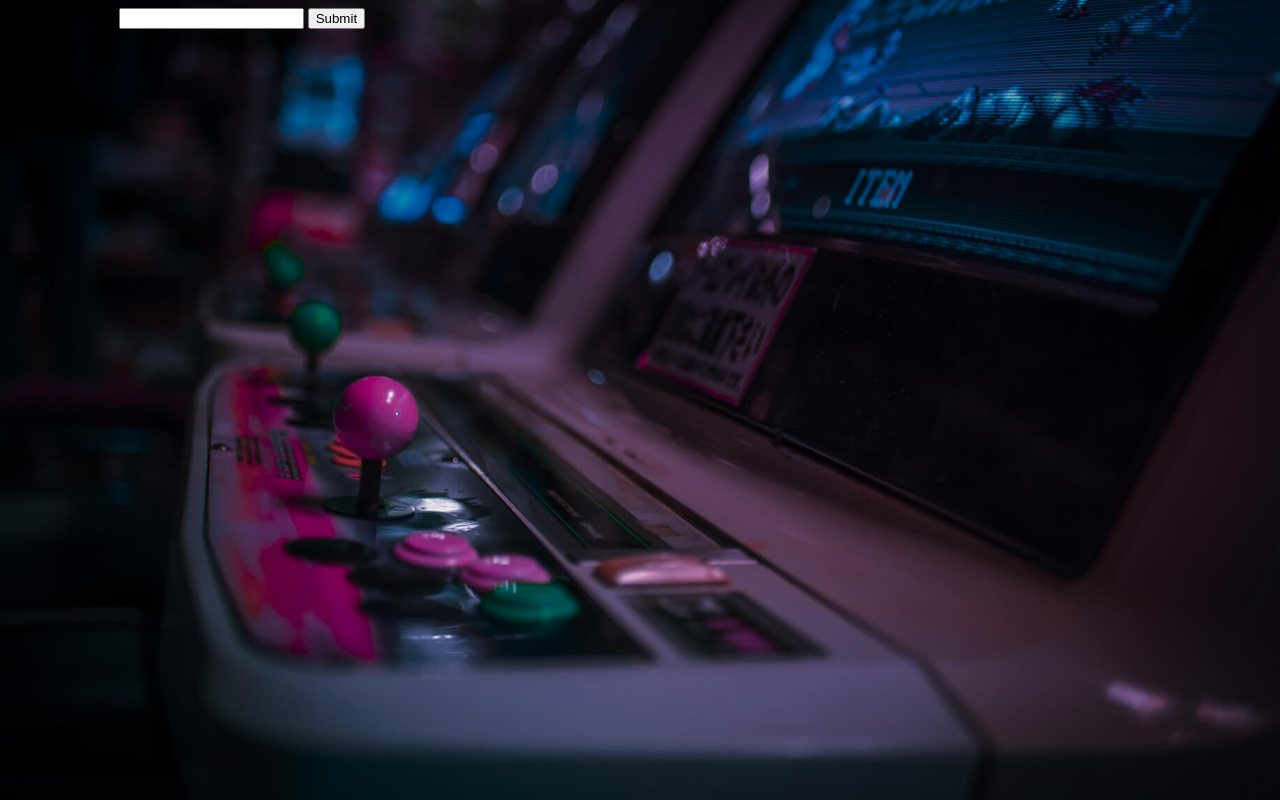
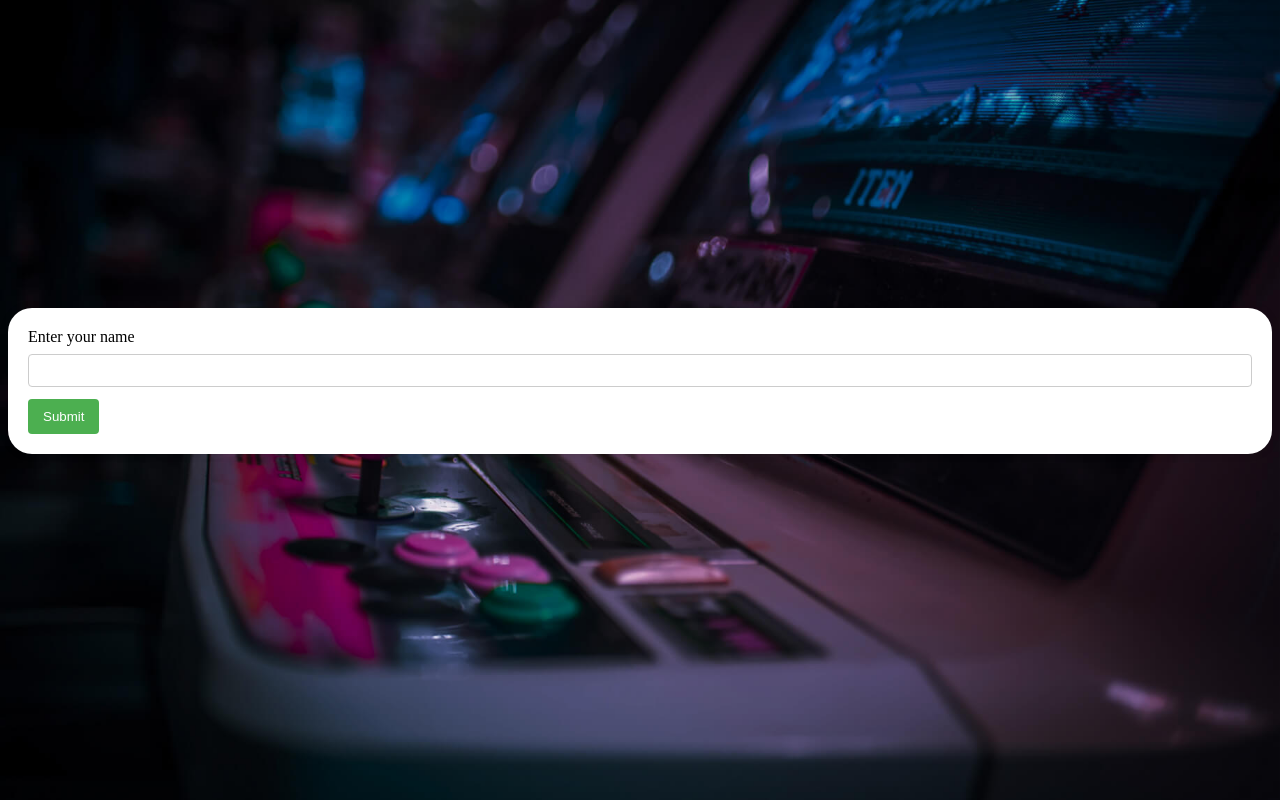
Before and after one commit to mohamed-ali-halloul/AOS-PACMAN, a website built with Parcel: page home.html in a window 1280 px wide. Built offline with nearby package versions, Linux system fonts and the light colour scheme.

Commit message:
Update CSS

```diff
--- a/style.css
+++ b/style.css
@@ -18,6 +18,42 @@ body {
 
 .hidden {
     display: none;
+}
+
+form {
+    position: relative;
+    top: 300px;
+    background-color: #fff;
+    padding: 20px;
+    border-radius: 24px;
+    box-shadow: 0 0 10px rgba(0, 0, 0, 0.1);
+}
+
+label {
+    display: block;
+    margin-bottom: 8px;
+}
+
+input {
+    width: 100%;
+    padding: 8px;
+    margin-bottom: 12px;
+    box-sizing: border-box;
+    border: 1px solid #ccc;
+    border-radius: 4px;
+}
+
+button {
+    background-color: #4caf50;
+    color: #fff;
+    padding: 10px 15px;
+    border: none;
+    border-radius: 4px;
+    cursor: pointer;
+}
+
+button:hover {
+    background-color: #45a049;
 }
 
 
```
